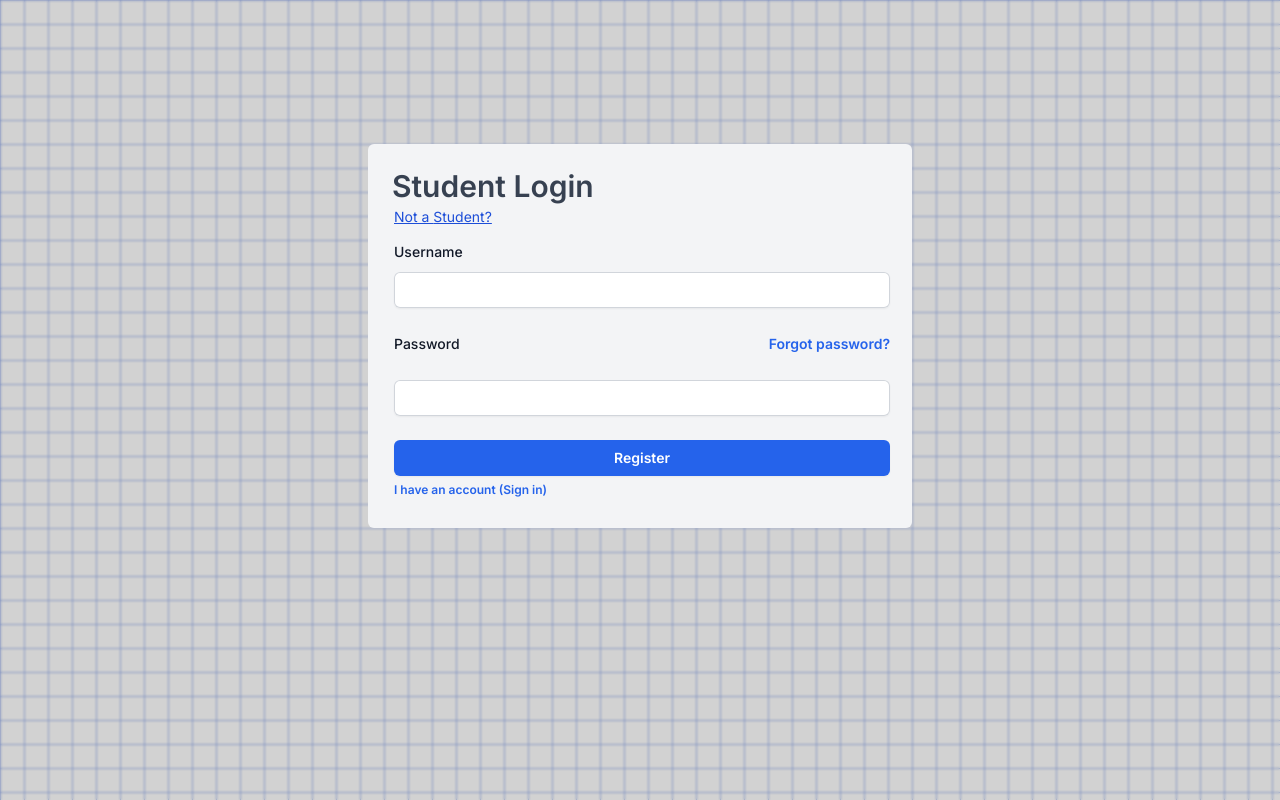
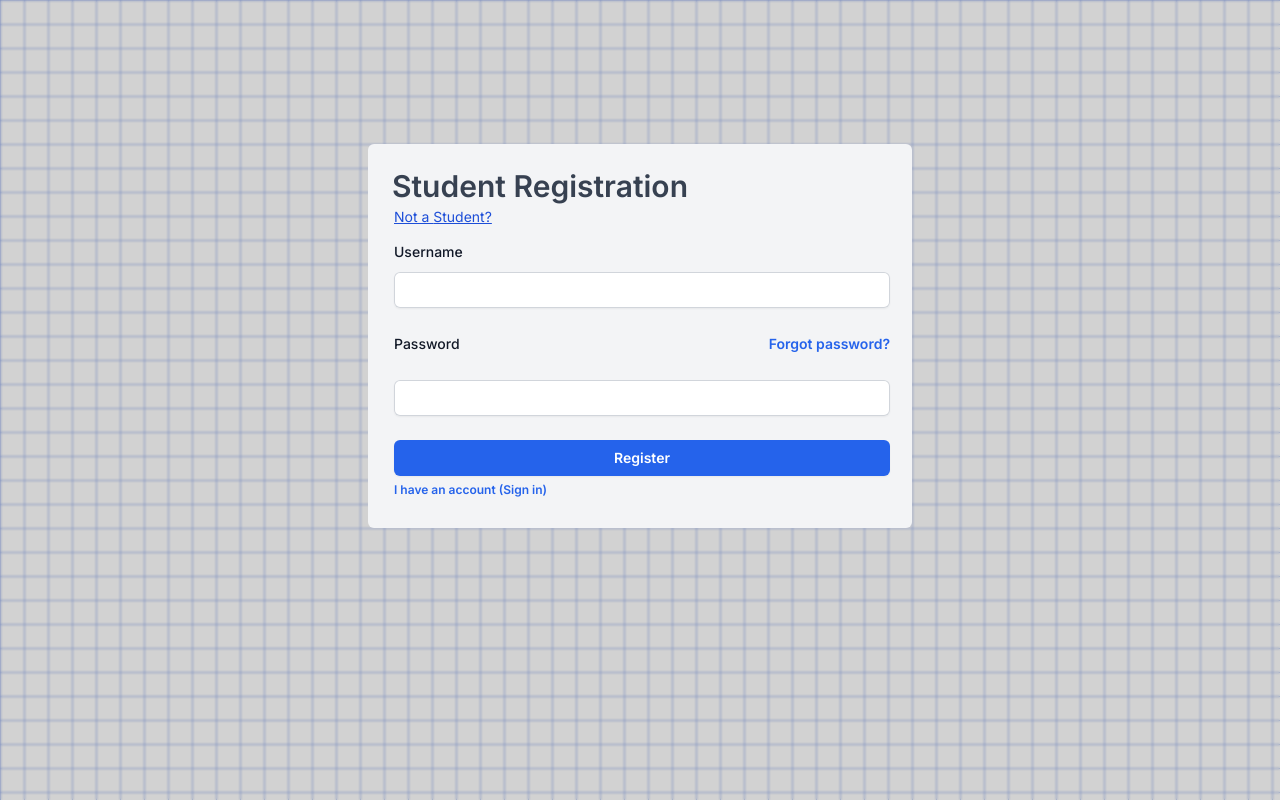
Before and after one commit to NathanRLiu/calhacks, a Next.js app in the folder frontend/: page /auth in a window 1280 px wide. Built offline with nearby package versions, Linux system fonts and the light colour scheme; no server answers.

Commit message:
text fix

```diff
--- a/frontend/src/app/auth/page.js
+++ b/frontend/src/app/auth/page.js
@@ -38,7 +38,7 @@ export default function Home() {
       <div className="absolute inset-0 h-full w-full bg-white bg-[linear-gradient(to_right,#96ade9d3_1px,transparent_1px),linear-gradient(to_bottom,#96ade9d3_1px,transparent_1px)] bg-[size:24px_24px] h-lvh w-lvw -z-10 fixed" />
       <main className="flex min-h-screen flex-col items-center p-24 pt-0 z-10 text-black backdrop-blur-[1px] bg-[#10101030]">
         <div className="bg-gray-100 mt-36 h-96 w-1/2 p-6 rounded-md flex-col">
-          <h1 className="text-gray-700 align-middle text-left font-semibold text-black text-3xl">{isStudent?"Student":"Teacher"} Login </h1>
+          <h1 className="text-gray-700 align-middle text-left font-semibold text-black text-3xl">{isStudent?"Student":"Teacher"} {hasAccount?"Login":"Registration"} </h1>
 
           <button className="ml-0.5 mt-0 text-sm text-blue-700 underline" onClick={()=>makeStudent(!isStudent)}>
             Not a {isStudent?"Student?":"Teacher?"}
```
